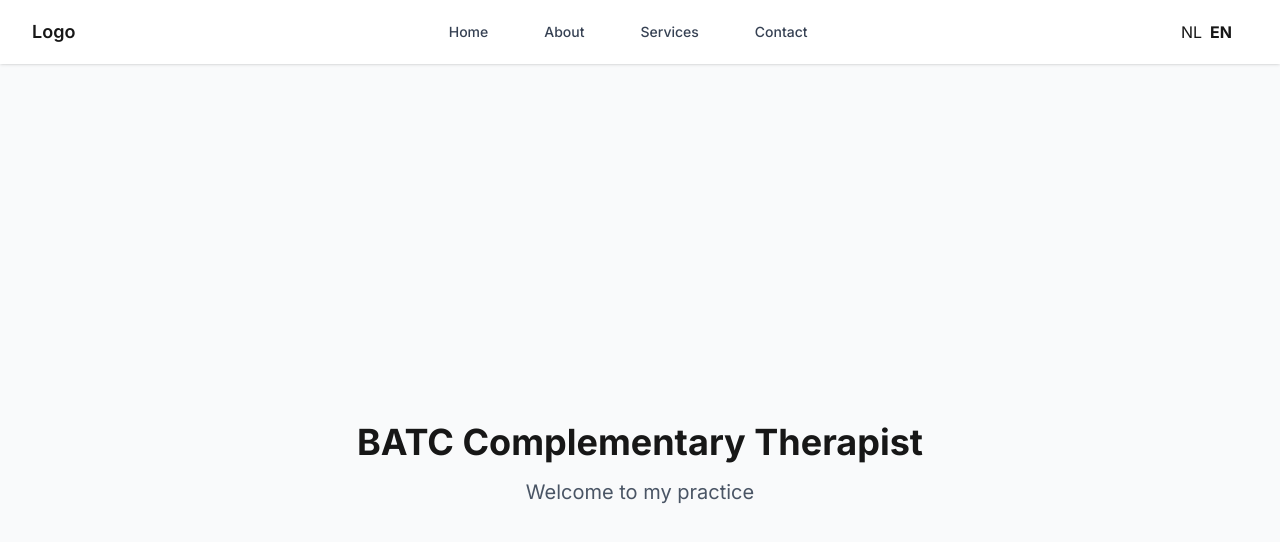
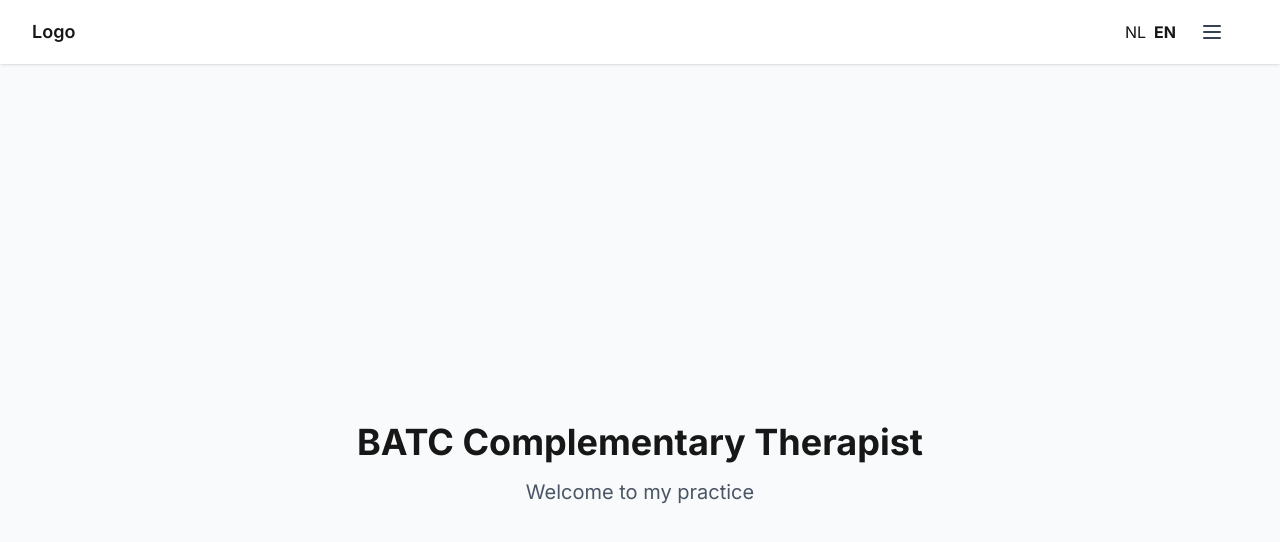
Before and after one commit to Koko-Koding/anne-claire, a Next.js app: page /en in a window 1280 px wide. Shown: the top 542 px of the page. Built offline with nearby package versions, Linux system fonts and the light colour scheme.

Commit message:
Refactor HamburgerMenu and Header components for improved layout and navigation

```diff
--- a/src/components/HamburgerMenu.tsx
+++ b/src/components/HamburgerMenu.tsx
@@ -26,7 +26,7 @@ export const HamburgerMenu = ({ navigationItems }: HamburgerMenuProps) => {
     <>
       <button
         onClick={() => setIsMenuOpen(!isMenuOpen)}
-        className="md:hidden inline-flex items-center justify-center p-2 rounded-md text-gray-700 hover:text-gray-900 hover:bg-gray-100 focus:outline-none focus:ring-2 focus:ring-inset focus:ring-indigo-500"
+        className="inline-flex items-center justify-center p-2 rounded-md text-gray-700 hover:text-gray-900 hover:bg-gray-100 focus:outline-none focus:ring-2 focus:ring-inset focus:ring-indigo-500"
       >
         <span className="sr-only">Open main menu</span>
         <svg
@@ -60,7 +60,7 @@ export const HamburgerMenu = ({ navigationItems }: HamburgerMenuProps) => {
       </button>
 
       {/* Mobile menu */}
-      <div className={`${isMenuOpen ? 'block' : 'hidden'} md:hidden`}>
+      <div className={`${isMenuOpen ? 'block' : 'hidden'}`}>
         <div className="px-2 pt-2 pb-3 space-y-1 sm:px-3 bg-white shadow-lg">
           {navigationItems.map(({ id, label }) => (
             <button
--- a/src/components/Header.tsx
+++ b/src/components/Header.tsx
@@ -1,7 +1,6 @@
 import { useTranslations } from 'next-intl';
 import { LanguageSwitcher } from './LanguageSwitcher';
 import { HamburgerMenu } from './HamburgerMenu';
-import { NavigationButton } from './NavigationButton';
 
 export const Header = () => {
   const t = useTranslations('navigation');
@@ -21,12 +20,6 @@ export const Header = () => {
             <span className="text-lg font-semibold">Logo</span>
           </div>
 
-          <div className="hidden md:flex md:items-center md:space-x-8">
-            {navigationItems.map(({ id, label }) => (
-              <NavigationButton key={id} id={id} label={label} />
-            ))}
-          </div>
-
           <div className="flex items-center space-x-4">
             <LanguageSwitcher />
             <HamburgerMenu navigationItems={navigationItems} />
```
